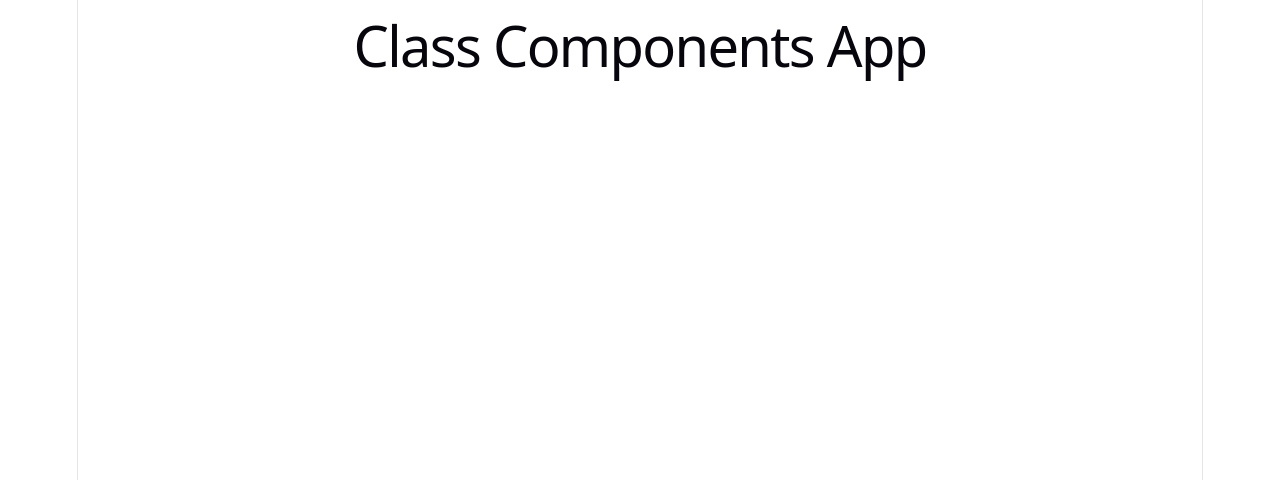
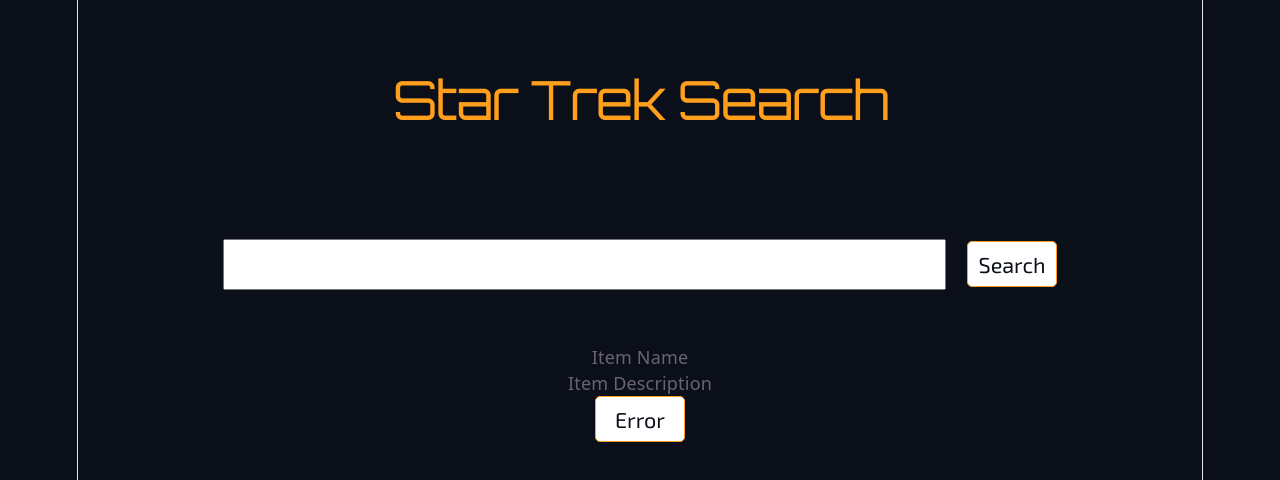
Before and after one commit to Natalia-1707/class-components_, a React (Vite) app in the folder class-components-app/: page / in a window 1280 px wide. Shown: the top 480 px of the page. Built offline with nearby package versions, Linux system fonts and the light colour scheme.

Commit message:
feat: make SearchSection and ResultsSection

```diff
--- a/class-components-app/src/App.css
+++ b/class-components-app/src/App.css
@@ -1,184 +1,29 @@
-.counter {
-  font-size: 16px;
-  padding: 5px 10px;
-  border-radius: 5px;
-  color: var(--accent);
-  background: var(--accent-bg);
-  border: 2px solid transparent;
-  transition: border-color 0.3s;
-  margin-bottom: 24px;
+@import url('https://fonts.googleapis.com/css2?family=Orbitron:wght@400;600;700&display=swap');
 
-  &:hover {
-    border-color: var(--accent-border);
-  }
-  &:focus-visible {
-    outline: 2px solid var(--accent);
-    outline-offset: 2px;
-  }
+body {
+  display: flex;
+  justify-content: center;
+  align-items: center;
+  background-color: #0B0F1A;
 }
 
-.hero {
-  position: relative;
-
-  .base,
-  .framework,
-  .vite {
-    inset-inline: 0;
-    margin: 0 auto;
-  }
-
-  .base {
-    width: 170px;
-    position: relative;
-    z-index: 0;
-  }
-
-  .framework,
-  .vite {
-    position: absolute;
-  }
-
-  .framework {
-    z-index: 1;
-    top: 34px;
-    height: 28px;
-    transform: perspective(2000px) rotateZ(300deg) rotateX(44deg) rotateY(39deg)
-      scale(1.4);
-  }
-
-  .vite {
-    z-index: 0;
-    top: 107px;
-    height: 26px;
-    width: auto;
-    transform: perspective(2000px) rotateZ(300deg) rotateX(40deg) rotateY(39deg)
-      scale(0.8);
-  }
+.app-wrapper {
+  width: 100%;
+  height: auto;
+  display: flex;
+  flex-direction: column;
+  justify-content: center;
+  align-items: center;
+  margin: 2rem auto;
+  gap: 3rem;
 }
 
-#center {
-  display: flex;
-  flex-direction: column;
-  gap: 25px;
-  place-content: center;
-  place-items: center;
-  flex-grow: 1;
-
-  @media (max-width: 1024px) {
-    padding: 32px 20px 24px;
-    gap: 18px;
-  }
+h1 {
+  width: 90%;
+  height: auto;
+  font-family: 'Orbitron', sans-serif;
+  line-height: 3.5rem;
+  color: #FF9F1C;
+  font-size: 3rem;
+  margin-bottom: 3rem;
 }
-
-#next-steps {
-  display: flex;
-  border-top: 1px solid var(--border);
-  text-align: left;
-
-  & > div {
-    flex: 1 1 0;
-    padding: 32px;
-    @media (max-width: 1024px) {
-      padding: 24px 20px;
-    }
-  }
-
-  .icon {
-    margin-bottom: 16px;
-    width: 22px;
-    height: 22px;
-  }
-
-  @media (max-width: 1024px) {
-    flex-direction: column;
-    text-align: center;
-  }
-}
-
-#docs {
-  border-right: 1px solid var(--border);
-
-  @media (max-width: 1024px) {
-    border-right: none;
-    border-bottom: 1px solid var(--border);
-  }
-}
-
-#next-steps ul {
-  list-style: none;
-  padding: 0;
-  display: flex;
-  gap: 8px;
-  margin: 32px 0 0;
-
-  .logo {
-    height: 18px;
-  }
-
-  a {
-    color: var(--text-h);
-    font-size: 16px;
-    border-radius: 6px;
-    background: var(--social-bg);
-    display: flex;
-    padding: 6px 12px;
-    align-items: center;
-    gap: 8px;
-    text-decoration: none;
-    transition: box-shadow 0.3s;
-
-    &:hover {
-      box-shadow: var(--shadow);
-    }
-    .button-icon {
-      height: 18px;
-      width: 18px;
-    }
-  }
-
-  @media (max-width: 1024px) {
-    margin-top: 20px;
-    flex-wrap: wrap;
-    justify-content: center;
-
-    li {
-      flex: 1 1 calc(50% - 8px);
-    }
-
-    a {
-      width: 100%;
-      justify-content: center;
-      box-sizing: border-box;
-    }
-  }
-}
-
-#spacer {
-  height: 88px;
-  border-top: 1px solid var(--border);
-  @media (max-width: 1024px) {
-    height: 48px;
-  }
-}
-
-.ticks {
-  position: relative;
-  width: 100%;
-
-  &::before,
-  &::after {
-    content: '';
-    position: absolute;
-    top: -4.5px;
-    border: 5px solid transparent;
-  }
-
-  &::before {
-    left: 0;
-    border-left-color: var(--border);
-  }
-  &::after {
-    right: 0;
-    border-right-color: var(--border);
-  }
-}
--- a/class-components-app/src/App.tsx
+++ b/class-components-app/src/App.tsx
@@ -1,13 +1,18 @@
+import React from 'react';
 import './App.css'
+import SearchSection from "./components/Search/Search"
+import ResultsSection from "./components/Results/Results"
 
-function App() {
-  return (
-    <>
-      <div>
-        <h1>Class Components App</h1>
+class App extends React.Component {
+  render () {
+    return (
+      <div className='app-wrapper'>
+        <h1>Star Trek Search</h1>
+        <SearchSection />
+        <ResultsSection />
       </div>
-    </>
-  )
+    )
+  }
 }
 
 export default App
--- /dev/null
+++ b/class-components-app/src/components/Results/Results.tsx
@@ -0,0 +1,19 @@
+import "./results.css";
+import React from 'react';
+
+class ResultsSection extends React.Component {
+  render() {
+    return (
+        <section className="results-section">
+            <div className="results-header">
+                <div>Item Name</div>
+                <div>Item Description</div>
+            </div>
+            <div className="results-list"></div>
+            <button>Error</button>
+        </section>
+    )
+  }
+}
+
+export default ResultsSection;
--- /dev/null
+++ b/class-components-app/src/components/Search/Search.tsx
@@ -0,0 +1,18 @@
+import "./search.css";
+import React from 'react';
+
+class SearchSection extends React.Component {
+  render() {
+    return (
+      <section className="search-section">
+          <form>
+              <label htmlFor="search"></label>
+              <input type="text" id="search"className="input"/>
+          </form>
+          <button>Search</button>
+      </section>
+    )
+  }
+}
+
+export default SearchSection;
--- /dev/null
+++ b/class-components-app/src/components/Search/search.css
@@ -0,0 +1,44 @@
+@import url('https://fonts.googleapis.com/css2?family=Exo+2:wght@300;400;600&family=Orbitron:wght@400;600&display=swap');
+
+.search-section {
+    width: 90%;
+    height: auto;
+    display: flex;
+    justify-content: center;
+    align-items: center;
+    gap: 2rem;
+}
+
+form {
+    width: 70%;
+}
+
+input {
+    width: 100%;
+    height: 2rem;
+    padding: 0.3rem;
+    font-size: 1.5rem;
+}
+
+button {
+    width: 90px;
+    height: auto;
+    padding: 0.5rem;
+    border: 1px solid #FF9F1C;
+    border-radius: 5px;
+    background-color: #ffffff;
+    color: #0B0F1A;
+    font-size: 1.2rem;
+    transition: all 0.3s;
+    cursor: pointer;
+}
+
+button:hover {
+    background-color: #FF9F1C;
+    font-weight: bold;
+    transform: scale(1.05);
+}
+
+input, button {
+    font-family: 'Exo 2', sans-serif;
+}
```
Also changed, not shown: class-components-app/src/components/Results/results.css (added).
